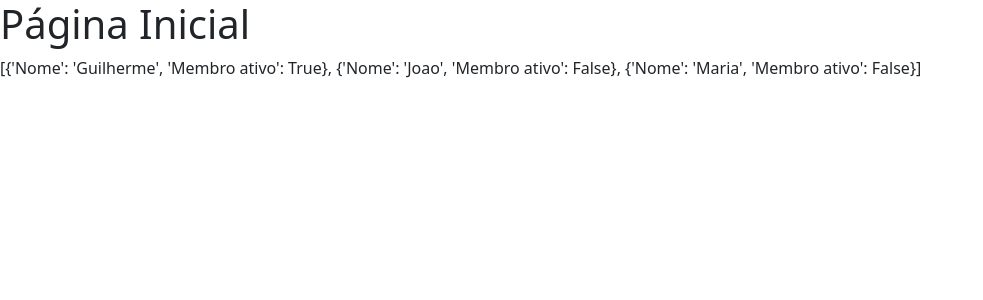
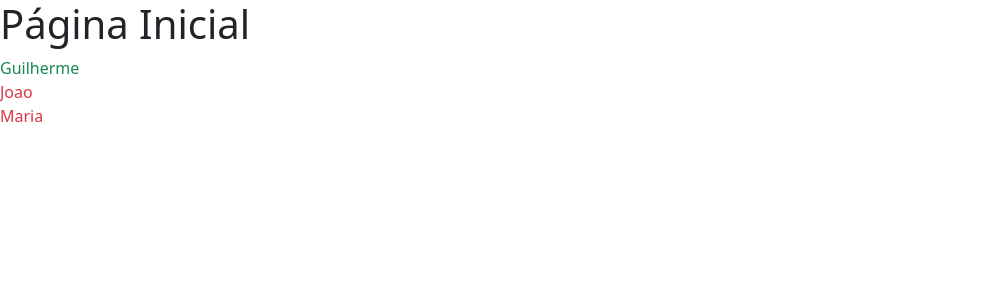
Before and after one commit to Jpzinn654/Python-Flask, a Flask app: page / in a window 1280 px wide. Shown: the top 300 px of the page, without its empty margins (0-983 px from the left). Run offline with Flask 3, Linux system fonts and the light colour scheme.

Commit message:
Minor Change

```diff
--- a/main.py
+++ b/main.py
@@ -8,9 +8,9 @@ app = Flask(__name__)
 def ola_mundo():
     titulo = 'Página Inicial'
     usuario = [
-        {'Nome': 'Guilherme', 'Membro ativo': True},
-        {'Nome': 'Joao', 'Membro ativo': False},
-        {'Nome': 'Maria', 'Membro ativo': False},
+        {'nome': 'Guilherme', 'membro_ativo': True},
+        {'nome': 'Joao', 'membro_ativo': False},
+        {'nome': 'Maria', 'membro_ativo': False},
     ]
     return render_template('index.html', titulo=titulo, usuario=usuario)
 
--- a/templates/index.html
+++ b/templates/index.html
@@ -1,17 +1,32 @@
 <!doctype html>
 <html lang="en">
+
 <head>
   <!-- Required meta tags -->
   <meta charset="utf-8">
   <meta name="viewport" content="width=device-width, initial-scale=1">
-    <link href="https://cdn.jsdelivr.net/npm/bootstrap@5.0.2/dist/css/bootstrap.min.css" rel="stylesheet" integrity="sha384-EVSTQN3/azprG1Anm3QDgpJLIm9Nao0Yz1ztcQTwFspd3yD65VohhpuuCOmLASjC" crossorigin="anonymous">
+  <link href="https://cdn.jsdelivr.net/npm/bootstrap@5.0.2/dist/css/bootstrap.min.css" rel="stylesheet"
+    integrity="sha384-EVSTQN3/azprG1Anm3QDgpJLIm9Nao0Yz1ztcQTwFspd3yD65VohhpuuCOmLASjC" crossorigin="anonymous">
 
   <title>Hello, world!</title>
 </head>
+
 <body>
   <h1>{{ titulo }}</h1>
-    <p>{{ usuario }}</p>
 
-    <script src="https://cdn.jsdelivr.net/npm/bootstrap@5.0.2/dist/js/bootstrap.bundle.min.js" integrity="sha384-MrcW6ZMFYlzcLA8Nl+NtUVF0sA7MsXsP1UyJoMp4YLEuNSfAP+JcXn/tWtIaxVXM" crossorigin="anonymous"></script>
+  {% for usuario in usuario %}
+
+    {% if usuario.membro_ativo %}
+      <div class="text-success">{{usuario.nome}}</div>
+    {% else %}
+      <div class="text-danger">{{usuario.nome}}</div>
+    {% endif %}
+
+  {% endfor %}
+
+  <script src="https://cdn.jsdelivr.net/npm/bootstrap@5.0.2/dist/js/bootstrap.bundle.min.js"
+    integrity="sha384-MrcW6ZMFYlzcLA8Nl+NtUVF0sA7MsXsP1UyJoMp4YLEuNSfAP+JcXn/tWtIaxVXM"
+    crossorigin="anonymous"></script>
 </body>
+
 </html>
```
Lines whose indentation alone changed are shown as unchanged.
